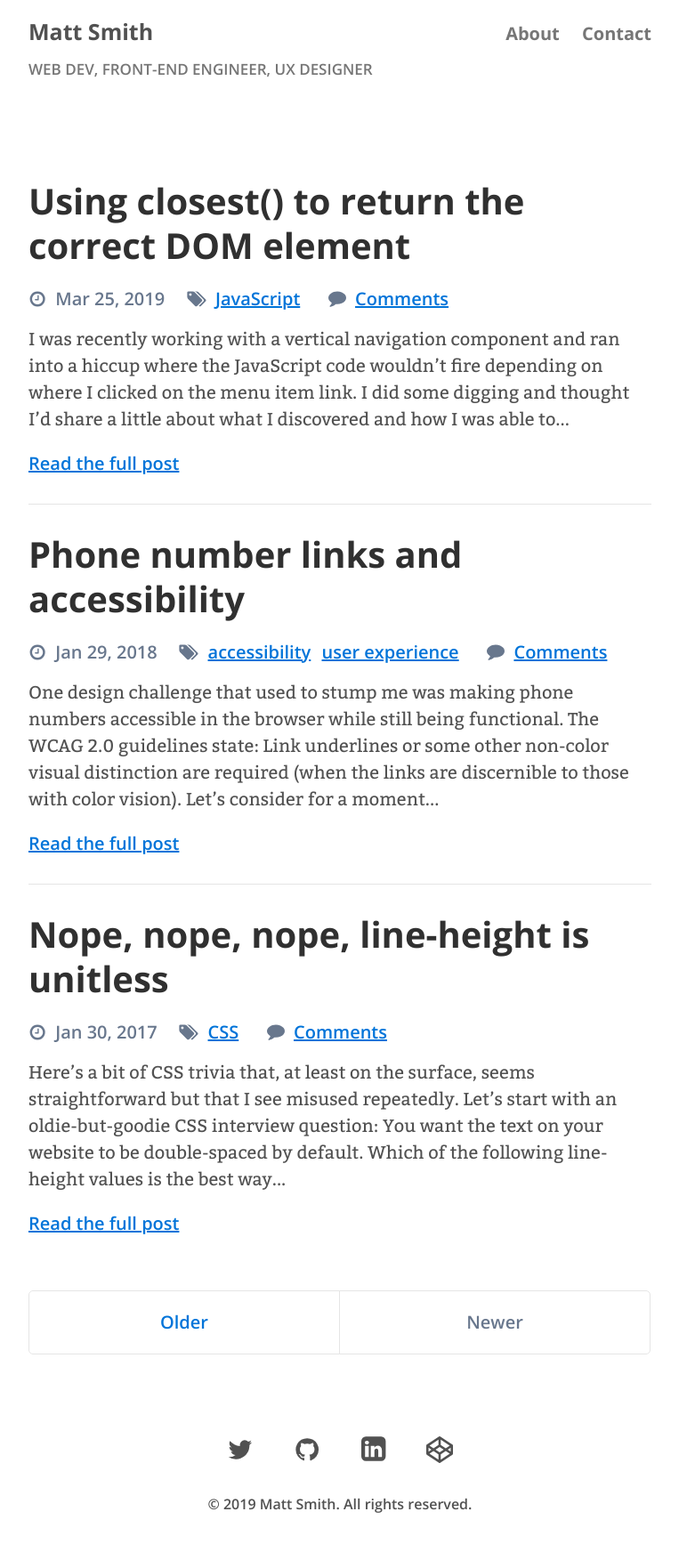
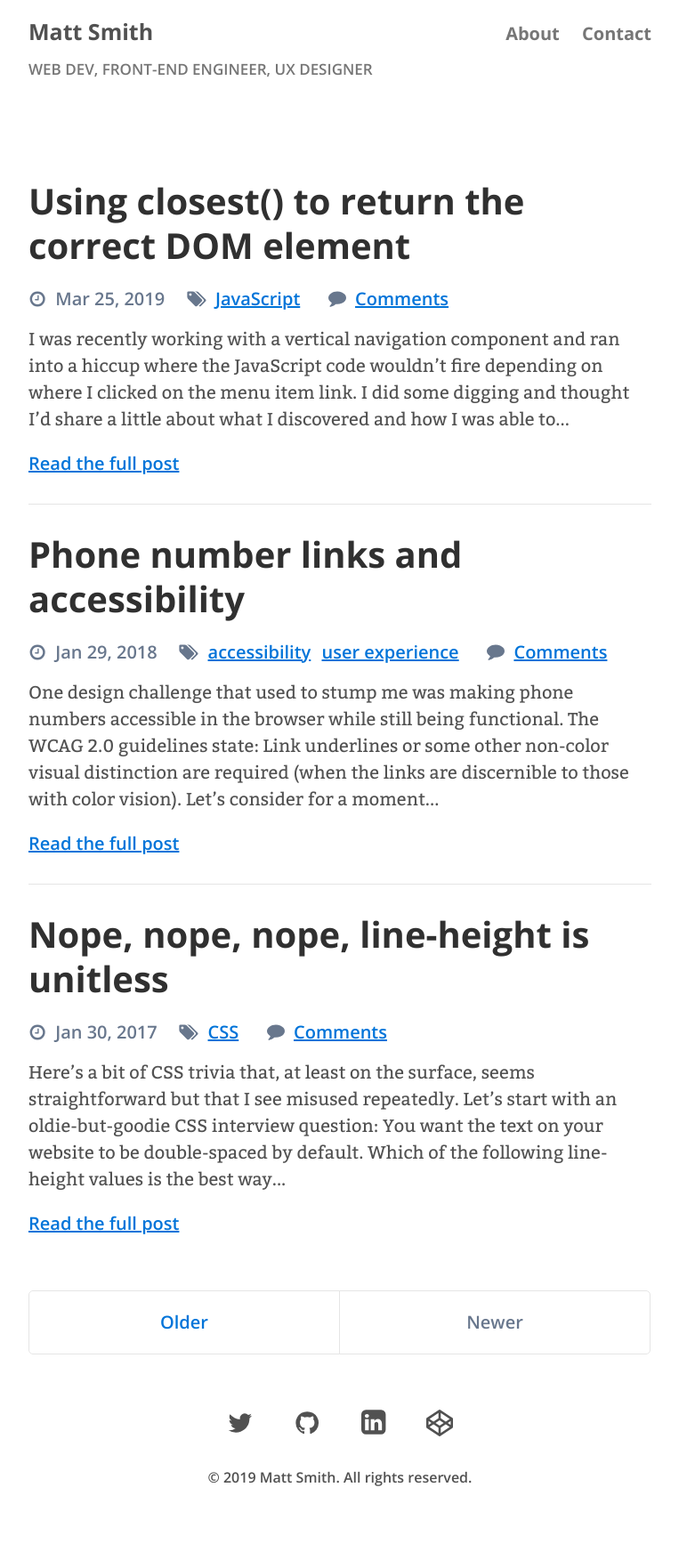
Before and after one commit to AllThingsSmitty/allthingssmitty.github.io, a Jekyll site: the page built from index.html, in a window 1280 px wide. Shown: the whole page at 89% size, without its empty margins (258-1021 px from the left). Built offline with Jekyll 4.4.1, drawn with Linux system fonts in a browser that asks for light colours; the list of posts is cut into pages by our own code; comment, search, counter and statistics services are not loaded; after the commit the page ends 1714 px from its top, so only the background shows below that.

Commit message:
Lint ruleset

```diff
--- a/_sass/_share.scss
+++ b/_sass/_share.scss
@@ -6,7 +6,7 @@
 
   ul {
     display: inline-block;
-    margin: 1.5rem 0;
+    margin-bottom: 1.5rem;
     padding: 0;
 
     li {
@@ -40,15 +40,6 @@
         fill: $blue;
       }
     }
-
-    img {
-      transition: ease .2s;
-      vertical-align: middle;
-
-      @media only screen and (max-width: $large-breakpoint) {
-        height: calc(30px * .85);
-      }
-    }
   }
 }
 
```
